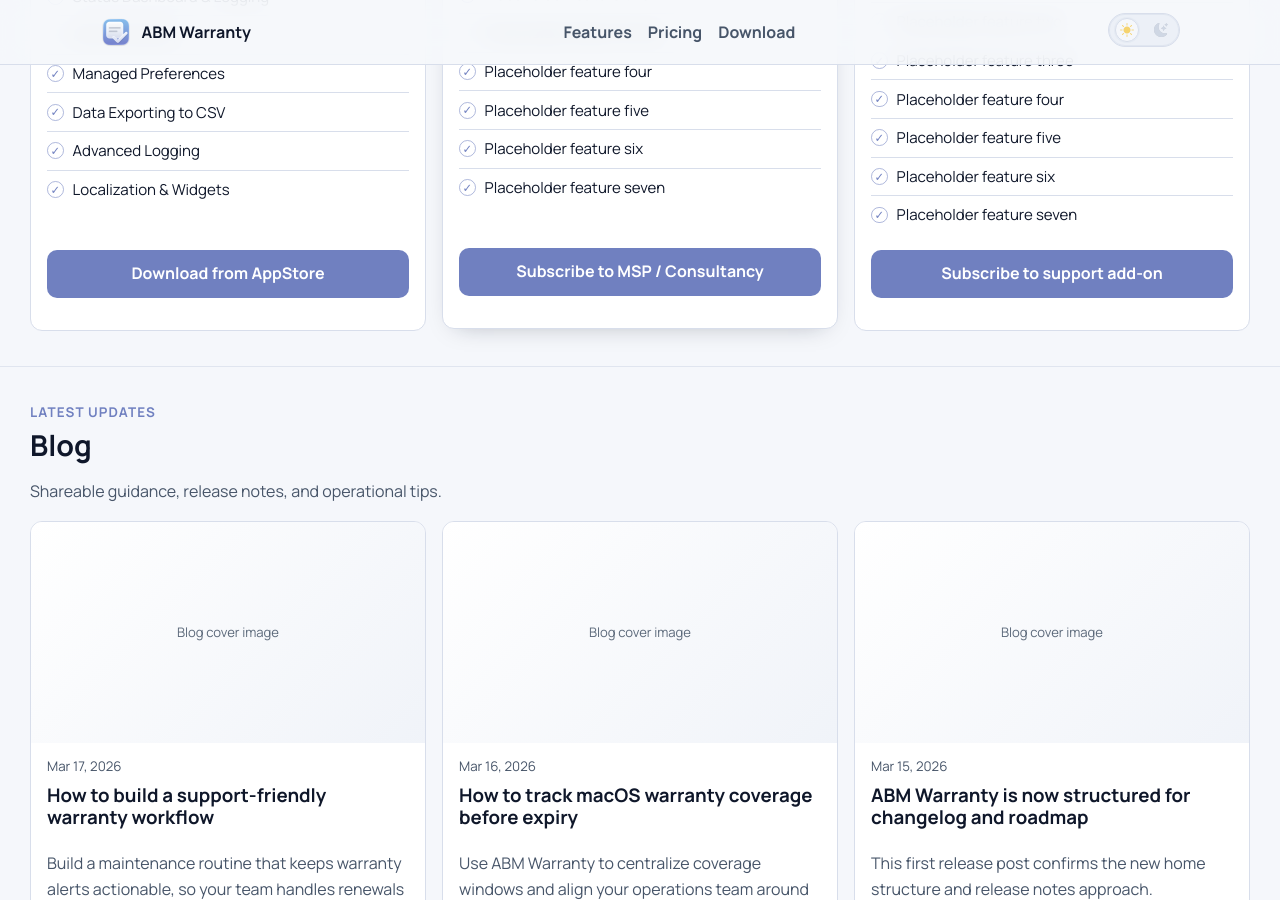
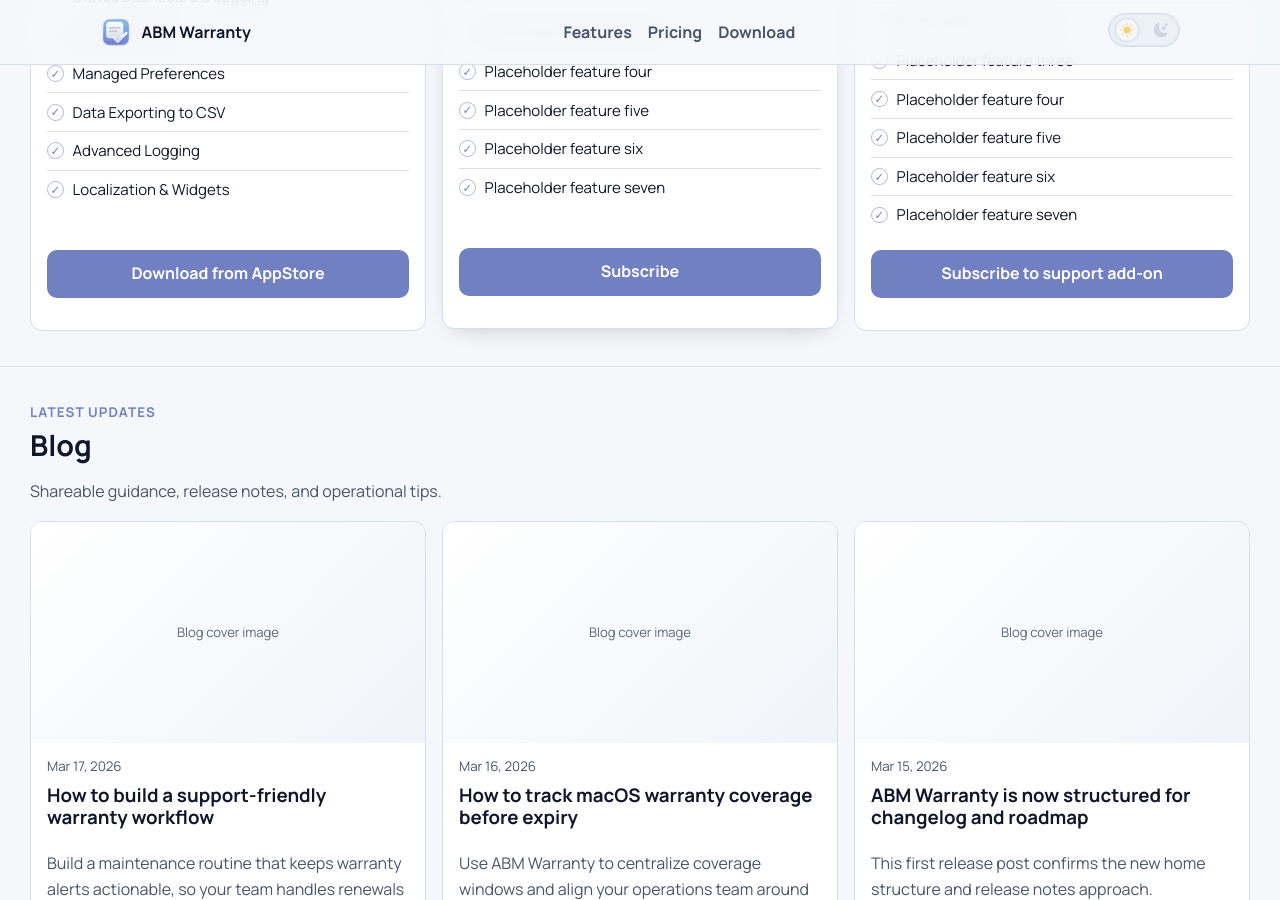
Before and after one commit to jonbrown21/abmwarranty, a Jekyll site: the page built from index.md, in a window 1280 px wide and 900 px high, scrolled down 4485 px. Built offline with Jekyll 4.4.1, drawn with Linux system fonts in a browser that asks for light colours.

Commit message:
chore: set featured pricing CTA button label to Subscribe

```diff
--- a/_includes/sections/pricing.html
+++ b/_includes/sections/pricing.html
@@ -35,7 +35,7 @@
           <li><span class="feature-check" aria-hidden="true">✓</span>Placeholder feature six</li>
           <li><span class="feature-check" aria-hidden="true">✓</span>Placeholder feature seven</li>
         </ul>
-        <p class="abm-cta-row"><a class="abm-btn full-width" href="/subscribe" target="_blank" rel="noopener noreferrer" aria-label="Subscribe to MSP / Consultancy plan">Subscribe to MSP / Consultancy</a></p>
+        <p class="abm-cta-row"><a class="abm-btn full-width" href="/subscribe" target="_blank" rel="noopener noreferrer" aria-label="Subscribe to MSP / Consultancy plan">Subscribe</a></p>
       </article>
 
       <article class="abm-card pricing-card">
```
